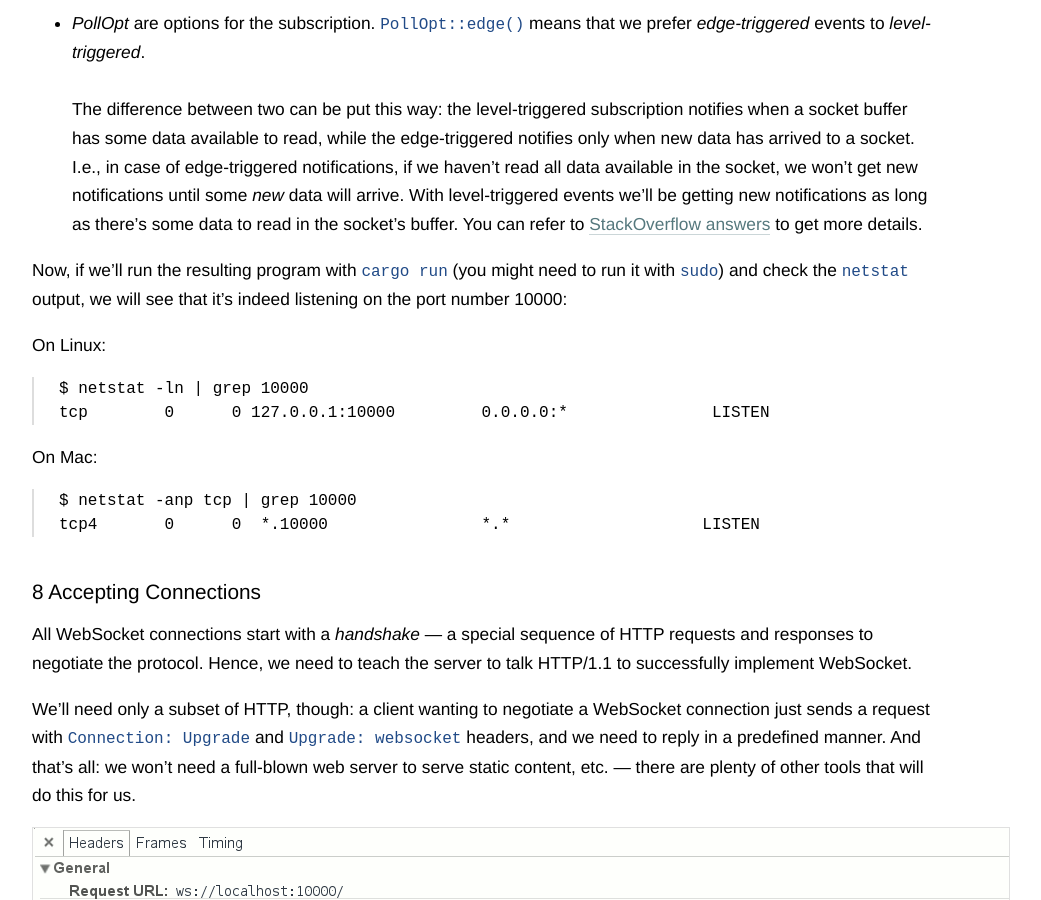
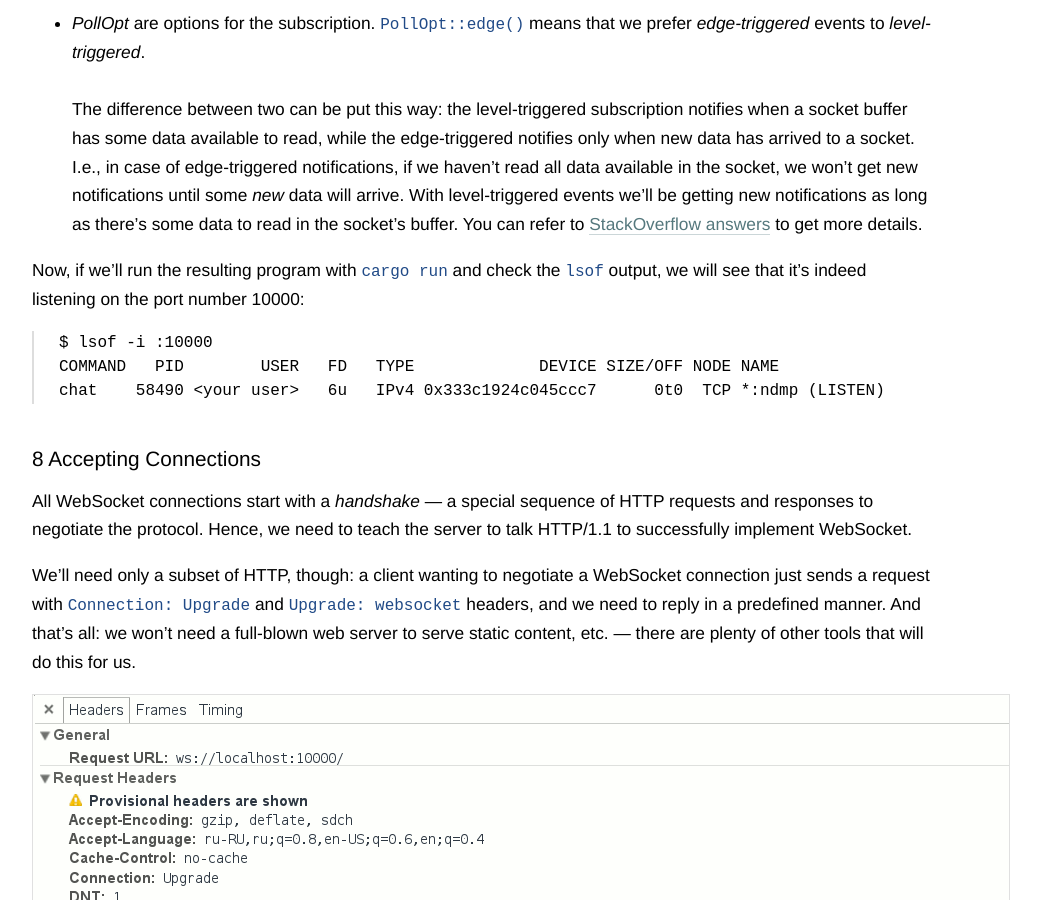
Before and after one commit to nbaksalyar/nbaksalyar.github.io, a Jekyll site: the page built from _posts/2015-07-10-writing-chat-in-rust.md, in a window 1280 px wide and 900 px high, scrolled down 9123 px. Shown: the whole window, without its empty margins (158-1199 px from the left). Built offline with Jekyll 4.4.1, drawn with Linux system fonts in a browser that asks for light colours; comment, search, counter and statistics services are not loaded.

Commit message:
Swap netstat with lsof

```diff
--- a/_posts/2015-07-10-writing-chat-in-rust.md
+++ b/_posts/2015-07-10-writing-chat-in-rust.md
@@ -304,17 +304,11 @@ Arguments for `register` are slightly more complicated:
 * *PollOpt* are options for the subscription. `PollOpt::edge()` means that we prefer *edge-triggered* events to *level-triggered*.
 <br/>The difference between two can be put this way: the level-triggered subscription notifies when a socket buffer has some data available to read, while the edge-triggered notifies only when new data has arrived to a socket. I.e., in case of edge-triggered notifications, if we haven't read all data available in the socket, we won't get new notifications until some *new* data will arrive. With level-triggered events we'll be getting new notifications as long as there's some data to read in the socket's buffer. You can refer to [StackOverflow answers](http://stackoverflow.com/questions/1966863/level-vs-edge-trigger-network-event-mechanisms) to get more details.
 
-Now, if we'll run the resulting program with `cargo run` (you might need to run it with `sudo`) and check the `netstat` output, we will see that it's indeed listening on the port number 10000:
+Now, if we'll run the resulting program with `cargo run`  and check the `lsof` output, we will see that it's indeed listening on the port number 10000:
 
-On Linux:
-
-	$ netstat -ln | grep 10000
-	tcp        0      0 127.0.0.1:10000         0.0.0.0:*               LISTEN
-
-On Mac:
-
-	$ netstat -anp tcp | grep 10000
-	tcp4       0      0  *.10000                *.*                    LISTEN
+	$ lsof -i :10000
+	COMMAND   PID        USER   FD   TYPE             DEVICE SIZE/OFF NODE NAME
+	chat    58490 <your user>   6u   IPv4 0x333c1924c045ccc7      0t0  TCP *:ndmp (LISTEN)
 
 ## 8 Accepting Connections
 
```
